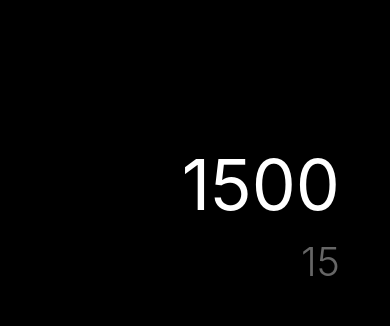
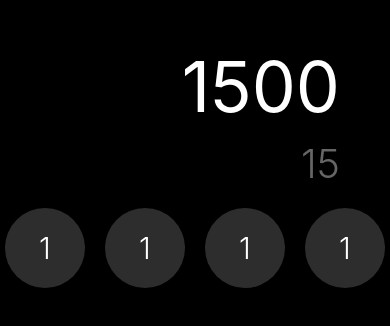
Before and after one commit to sazukeR/IOSCalculator, a React Native app: screen / in a window 390 px wide. Shown: the part 518-844 px from the top of the page. Built offline with nearby package versions, Linux system fonts and the light colour scheme.

Commit message:
add buttons and styles

```diff
--- a/src/config/theme/app-theme.ts
+++ b/src/config/theme/app-theme.ts
@@ -39,7 +39,31 @@
         fontSize: 40,
         textAlign: "right",
         fontWeight: "300",
-    }
+    },
+
+    row: {
+        flexDirection: "row",
+        justifyContent: "center",
+        marginBottom: 18,
+        paddingHorizontal: 10,
+    },
+
+    button: {
+        height: 80,
+        width: 80,
+        backgroundColor: colors.darkGray,
+        borderRadius: 100,
+        justifyContent: "center",
+        marginHorizontal: 10,
+    },
+
+    buttonText: {
+        textAlign: "center",
+        padding: 10,
+        fontSize: 30,
+        color: "white",
+        fontWeight: "300"
+    },
 
 
 })
--- a/src/presentation/screens/CalculatorScreen.tsx
+++ b/src/presentation/screens/CalculatorScreen.tsx
@@ -1,5 +1,5 @@
 
-import { Text, View } from 'react-native'
+import { Pressable, Text, View } from 'react-native'
 import { styles } from '../../config/theme/app-theme'
 
 export const CalculatorScreen = () => {
@@ -9,6 +9,28 @@
         <Text style={ styles.mainResult }>1500</Text>
         <Text style={ styles.subResult }>15</Text>
       </View>
+
+
+      <View style={ styles.row }>
+
+        <Pressable style={ styles.button }>
+          <Text style={ styles.buttonText }>1</Text>
+        </Pressable>
+        <Pressable style={ styles.button }>
+          <Text style={ styles.buttonText }>1</Text>
+        </Pressable>
+        <Pressable style={ styles.button }>
+          <Text style={ styles.buttonText }>1</Text>
+        </Pressable>
+        <Pressable style={ styles.button }>
+          <Text style={ styles.buttonText }>1</Text>
+        </Pressable>
+
+      </View>
+
+
+
+
     </View>
   )
 }
```
